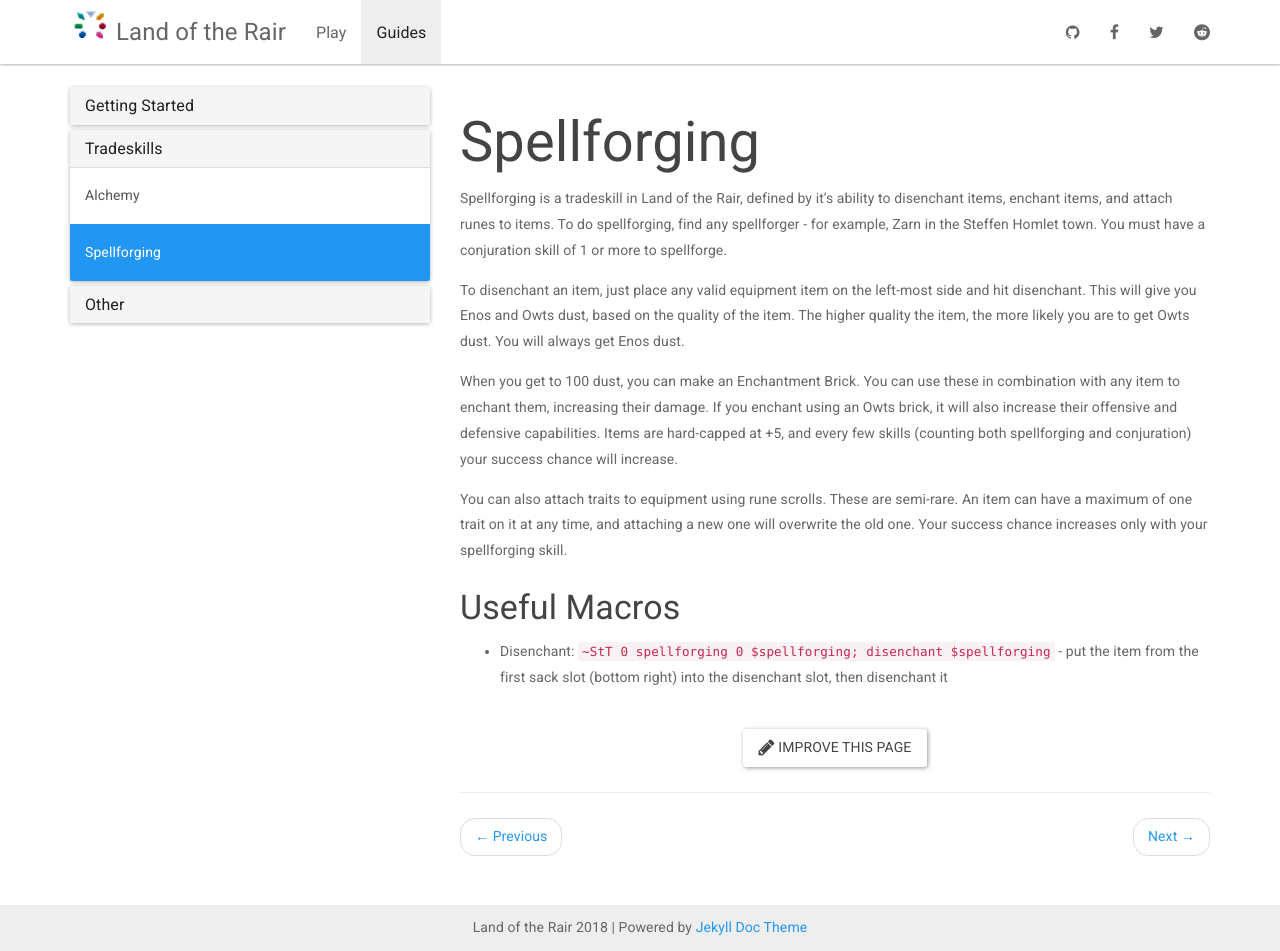
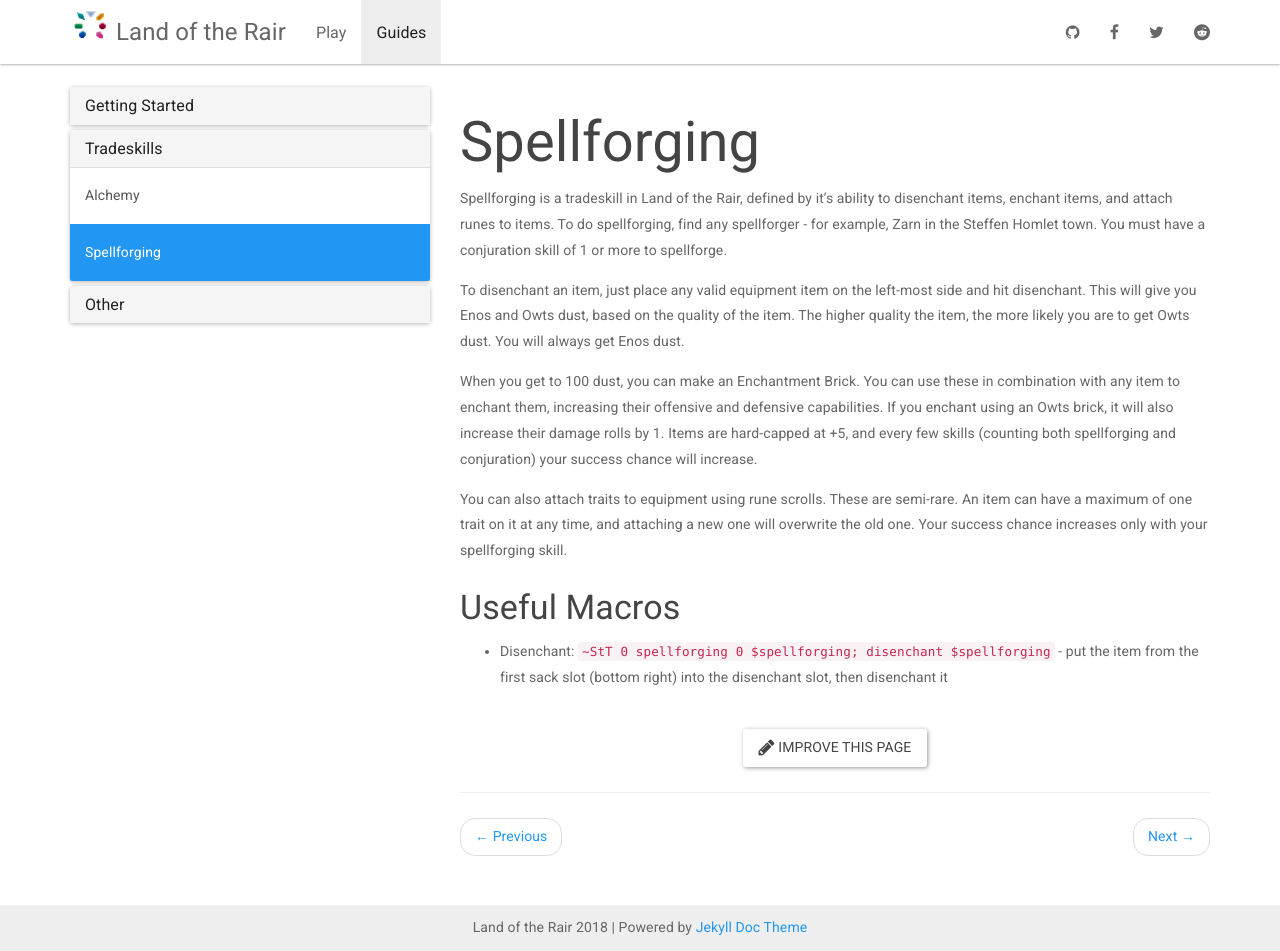
Before and after one commit to LandOfTheRair/landoftherair.github.io, a Jekyll site: the page built from _docs/tradeskills/spellforging.md, in a window 1280 px wide and 951 px high. Built offline with Jekyll 4.4.1, drawn with Linux system fonts in a browser that asks for light colours; nearby versions of some CDN libraries.

Commit message:
Update spellforging.md

```diff
--- a/_docs/tradeskills/spellforging.md
+++ b/_docs/tradeskills/spellforging.md
@@ -7,7 +7,7 @@ Spellforging is a tradeskill in Land of the Rair, defined by it's ability to dis
 
 To disenchant an item, just place any valid equipment item on the left-most side and hit disenchant. This will give you Enos and Owts dust, based on the quality of the item. The higher quality the item, the more likely you are to get Owts dust. You will always get Enos dust.
 
-When you get to 100 dust, you can make an Enchantment Brick. You can use these in combination with any item to enchant them, increasing their damage. If you enchant using an Owts brick, it will also increase their offensive and defensive capabilities. Items are hard-capped at +5, and every few skills (counting both spellforging and conjuration) your success chance will increase.
+When you get to 100 dust, you can make an Enchantment Brick. You can use these in combination with any item to enchant them, increasing their offensive and defensive capabilities. If you enchant using an Owts brick, it will also increase their damage rolls by 1. Items are hard-capped at +5, and every few skills (counting both spellforging and conjuration) your success chance will increase.
 
 You can also attach traits to equipment using rune scrolls. These are semi-rare. An item can have a maximum of one trait on it at any time, and attaching a new one will overwrite the old one. Your success chance increases only with your spellforging skill.
 
```
